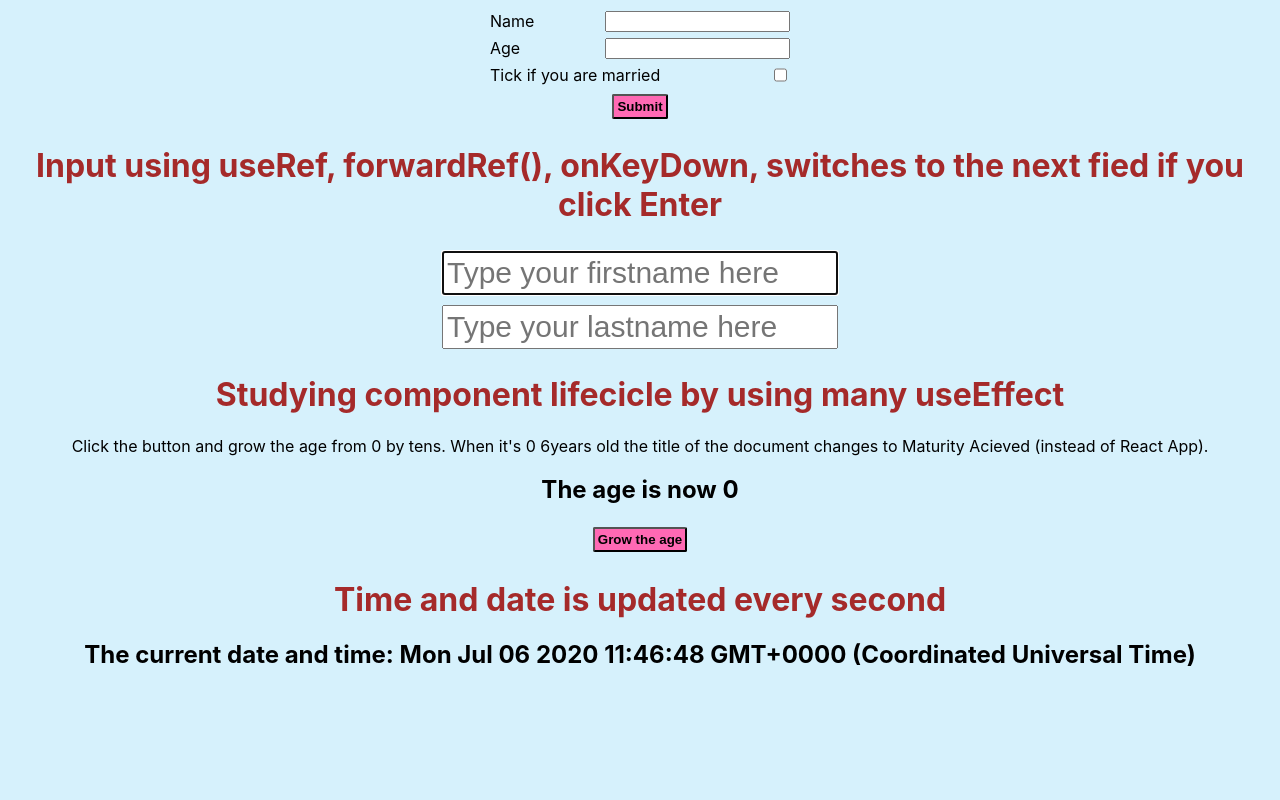
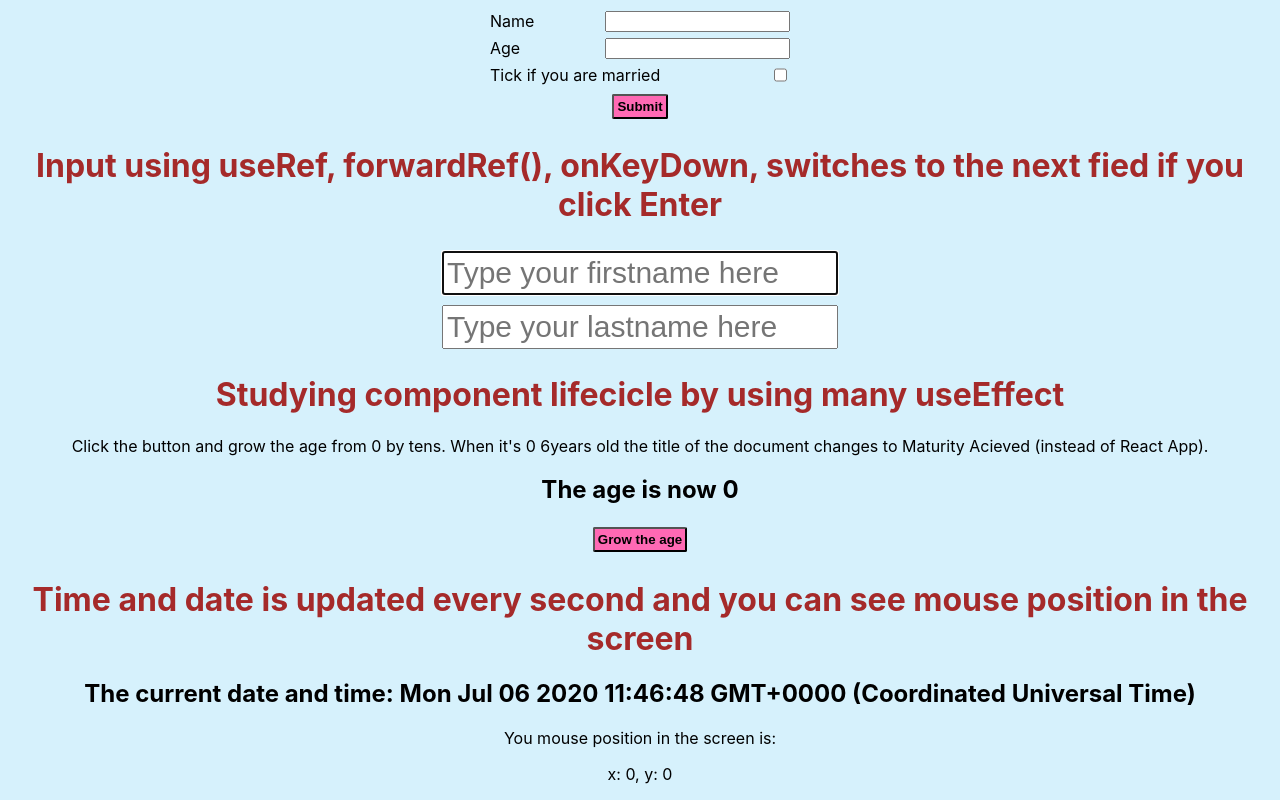
Before and after one commit to veronika333/practicing-react-hooks, a React (Create React App) app: page / in a window 1280 px wide. Shown: the part 1898-2698 px from the top of the page. Before the commit the page ends 2587 px from the top, so only its background shows below. Built offline with nearby package versions, Linux system fonts and the light colour scheme.

Commit message:
time and mouse position added, they are updated

```diff
--- a/src/componnents/TimeDate.js
+++ b/src/componnents/TimeDate.js
@@ -1,17 +1,37 @@
 import React, { useState, useEffect } from 'react';
+
+const positionXY = {
+x: 0,
+y: 0
+}
 
 const TimeDate = () => {
     const [time, setTime] = useState(Date);
+const [xy, setXY] = useState(positionXY);
+
 useEffect(() => {
    let handle = setInterval(() => {
        setTime(Date)}, 1000);
    return () => {clearInterval(handle)};
 })
 
+const mouseMoveHandler = (e) => {
+ setXY({
+     x:e.clientX,
+     y:e.clientY
+ })
+}
+
+useEffect(() => {
+window.addEventListener('mousemove', mouseMoveHandler)
+}, []);
+
     return (
         <div>
-            <h1>Time and date is updated every second</h1>
+            <h1>Time and date is updated every second and you can see mouse position in the screen</h1>
     <h2>The current date and time: {time}</h2>
+    <p>You mouse position in the screen is:</p>
+    <p>x: {xy.x}, y: {xy.y}</p>
         </div>
      );
 }
```
